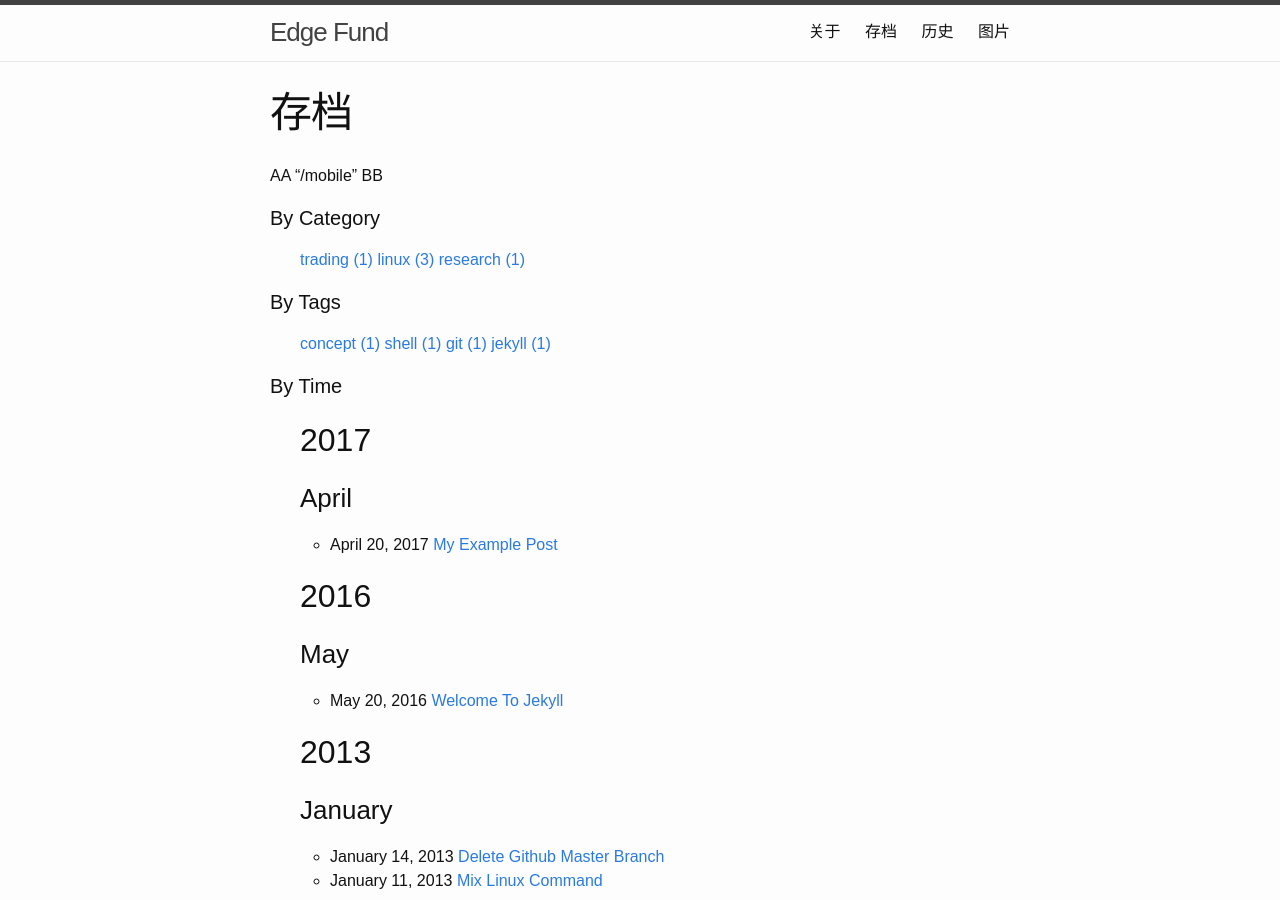
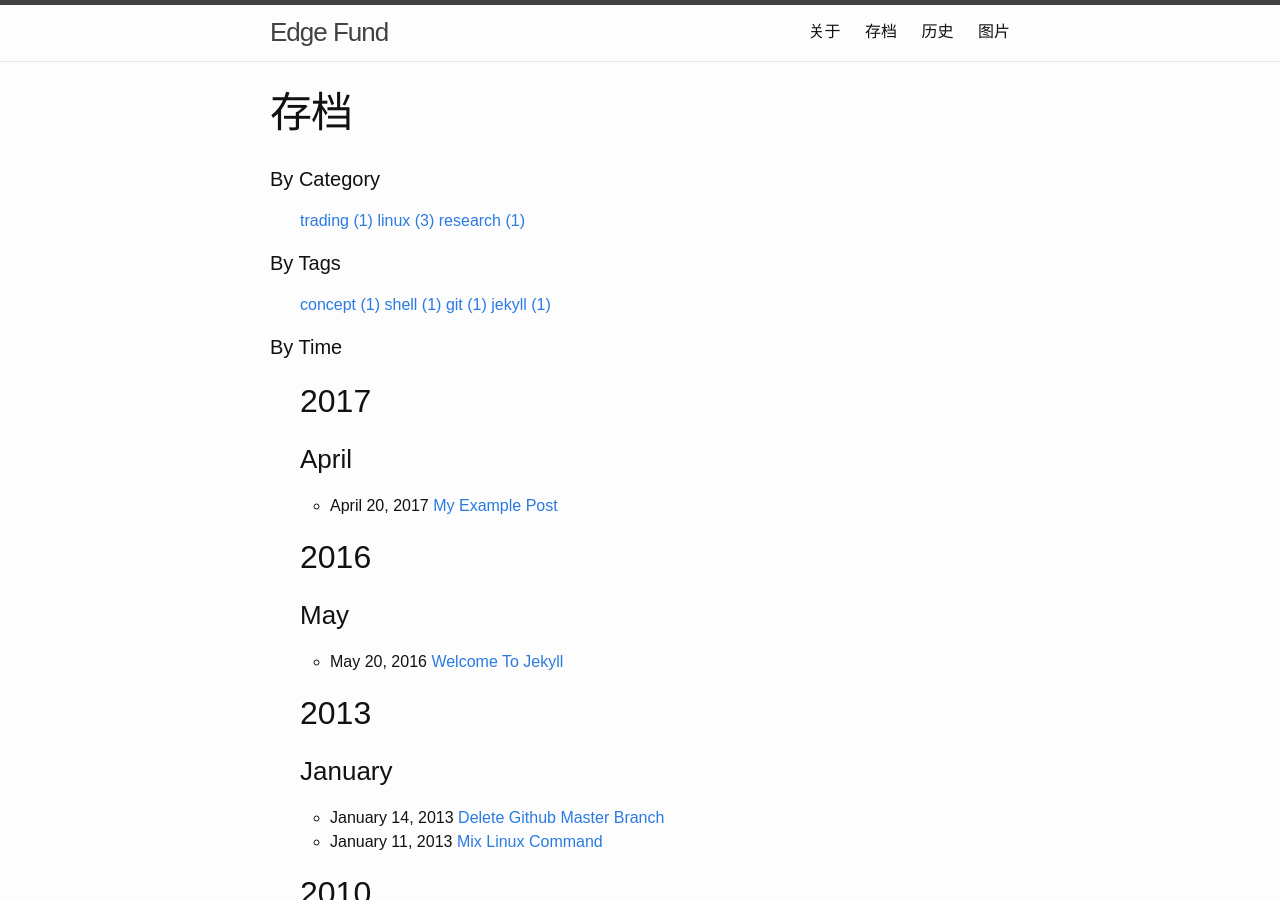
Before and after one commit to ICTime/minima, a Jekyll site: the page built from archive.md, in a window 1280 px wide and 900 px high. Built offline with Jekyll 4.4.1, drawn with Linux system fonts in a browser that asks for light colours.

```diff
--- a/archive.md
+++ b/archive.md
@@ -3,10 +3,6 @@ layout: page
 title: 存档
 permalink: /archive/
 ---
-AA
-"{{site.baseurl}}"
-BB
-
 <h1 class="page-heading">By Category</h1>
 <ul class="tag_box inline">
   {% assign categories_list = site.categories %}
```
